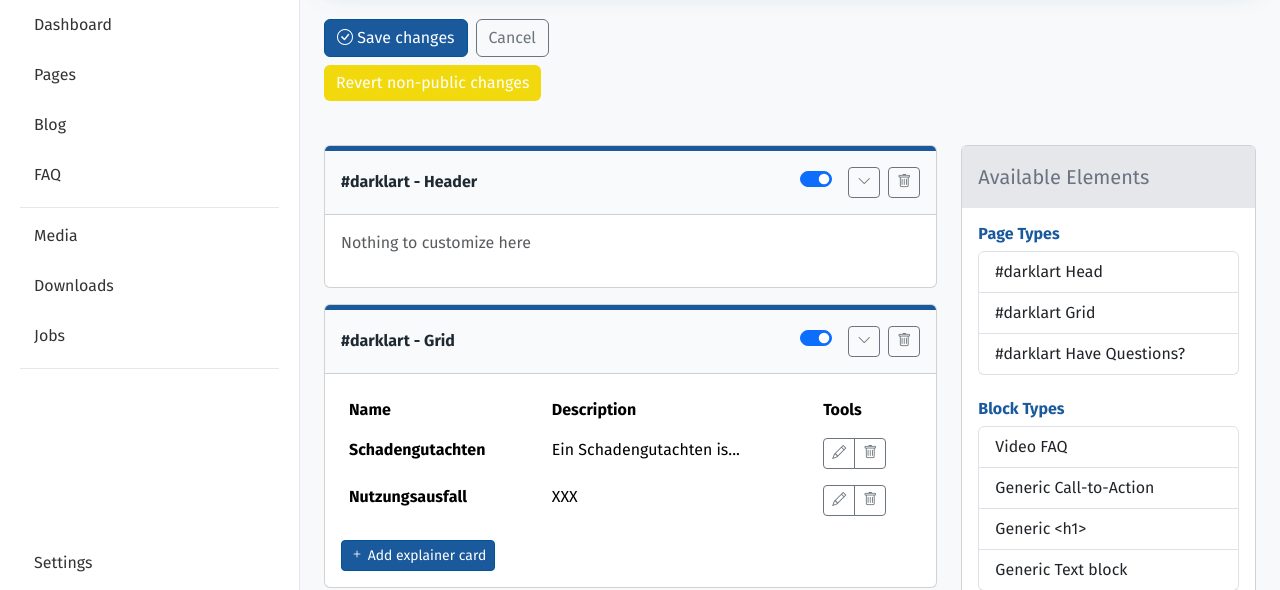
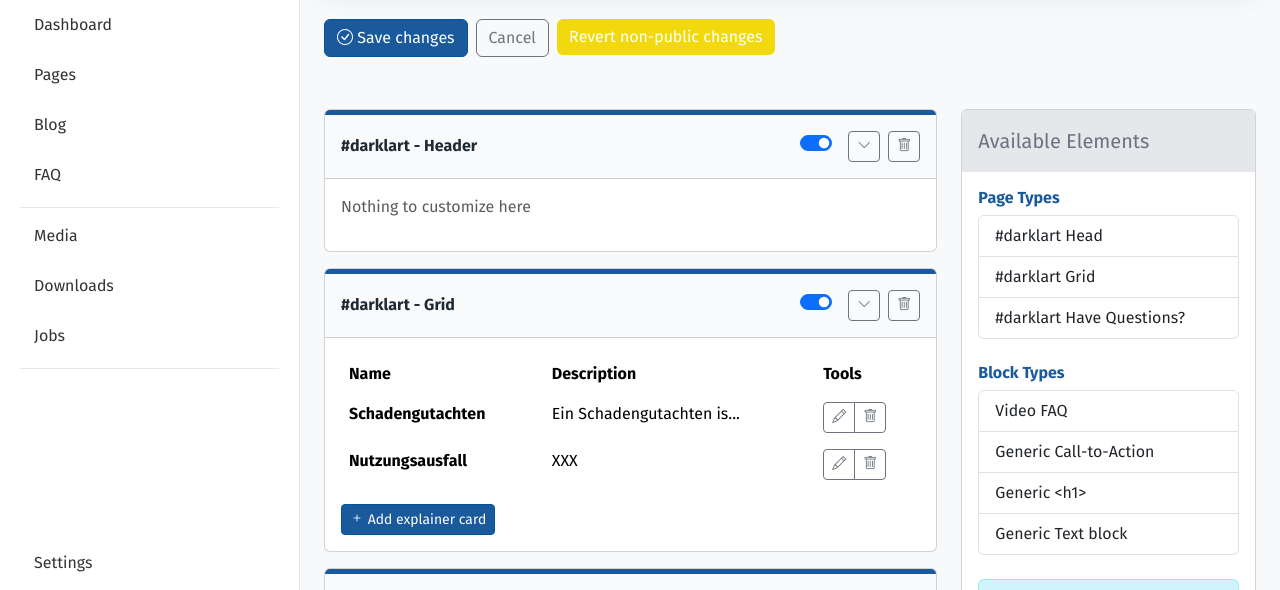
Before and after one commit to mmalato177/cms-panel, a plain HTML site: page page-content.html in a window 1280 px wide. Shown: the part 195-785 px from the top of the page. Drawn offline with nearby package versions, Linux system fonts and the light colour scheme.

Commit message:
fixed btn 2

```diff
--- a/page-content.html
+++ b/page-content.html
@@ -62,19 +62,11 @@
                     <div class="col-auto">
                         <button class="btn btn-outline-secondary" id="cancelBtn">Cancel</button>
                     </div>
-                </div>
-
-                <div class="row mt-2">
                     <div class="col-auto">
                         <button class="btn btn-warning" id="revertBtn">Revert non-public changes</button>
 
                     </div>
                 </div>
-
-
-
-
-
             </div>
 
             <!-- Main Content Layout -->
```
